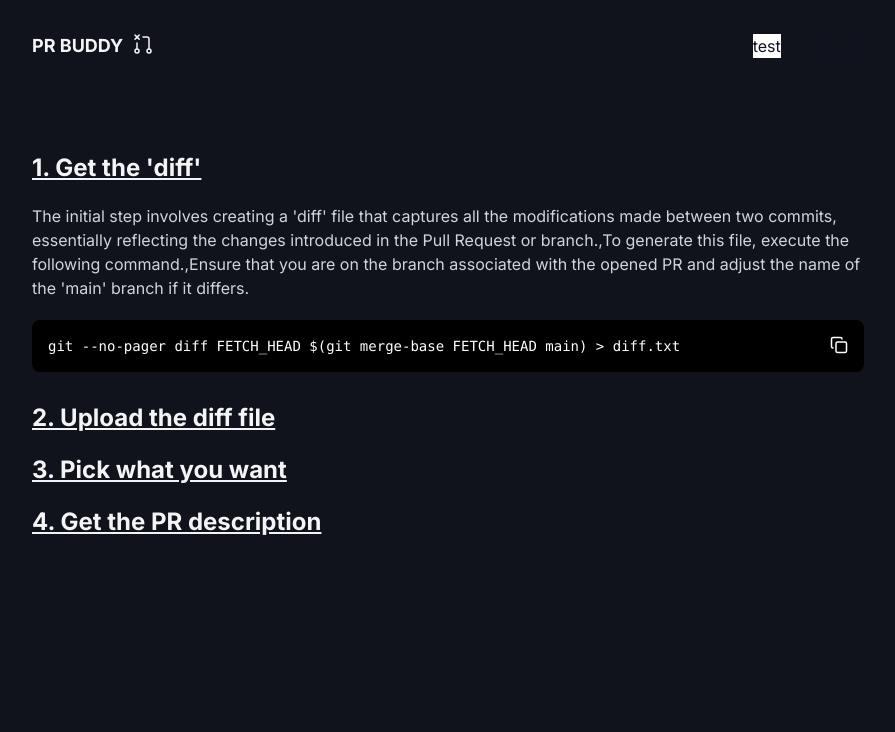
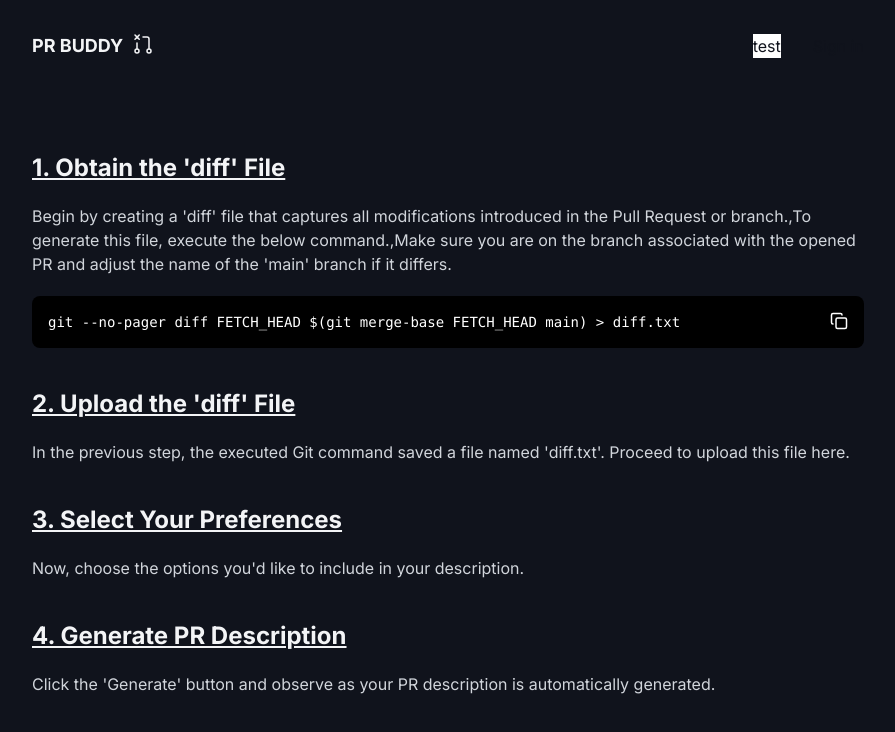
Before and after one commit to faizanraso/prbuddy, a Next.js app: page /generate in a window 1280 px wide. Shown: the top 732 px of the page, without its empty margins (192-1087 px from the left). Built offline with nearby package versions, Linux system fonts and the light colour scheme; no server answers.

Commit message:
content complete

```diff
--- a/app/_components/generatePage/GeneratePageContent.tsx
+++ b/app/_components/generatePage/GeneratePageContent.tsx
@@ -1,12 +1,36 @@
 export const GeneratePageContent = [
   {
-    title: "1. Get the 'diff'",
+    title: "1. Obtain the 'diff' File",
     content: [
-      "The initial step involves creating a 'diff' file that captures all the modifications made between two commits, essentially reflecting the changes introduced in the Pull Request or branch.",
-      "To generate this file, execute the following command.",
-      "Ensure that you are on the branch associated with the opened PR and adjust the name of the 'main' branch if it differs.",
+      "Begin by creating a 'diff' file that captures all modifications introduced in the Pull Request or branch.",
+      "To generate this file, execute the below command.",
+      "Make sure you are on the branch associated with the opened PR and adjust the name of the 'main' branch if it differs.",
     ],
     codeBlock: true,
     code: "git --no-pager diff FETCH_HEAD $(git merge-base FETCH_HEAD main) > diff.txt",
   },
+  {
+    title: "2. Upload the 'diff' File",
+    content: [
+      "In the previous step, the executed Git command saved a file named 'diff.txt'. Proceed to upload this file here.",
+    ],
+    codeBlock: false,
+    code: "",
+  },
+  {
+    title: "3. Select Your Preferences",
+    content: [
+      "Now, choose the options you'd like to include in your description.",
+    ],
+    codeBlock: false,
+    code: "",
+  },
+  {
+    title: "4. Generate PR Description",
+    content: [
+      "Click the 'Generate' button and observe as your PR description is automatically generated.",
+    ],
+    codeBlock: false,
+    code: "",
+  },
 ];
--- a/app/generate/page.tsx
+++ b/app/generate/page.tsx
@@ -19,21 +19,6 @@ export default function GeneratePage() {
               code={section.code}
             />
           ))}
-          <div className="py-2.5">
-            <h1 className="font-bold text-2xl text-gray-100 underline">
-              2. Upload the diff file
-            </h1>
-          </div>
-          <div className="py-2.5">
-            <h1 className="font-bold text-2xl text-gray-100 underline">
-              3. Pick what you want
-            </h1>
-          </div>
-          <div className="py-2.5">
-            <h1 className="font-bold text-2xl text-gray-100 underline">
-              4. Get the PR description
-            </h1>
-          </div>
         </div>
       </main>
     </div>
```
